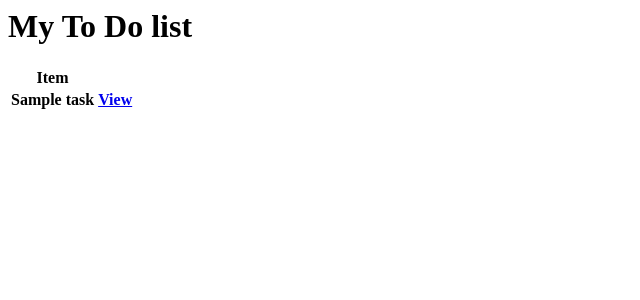
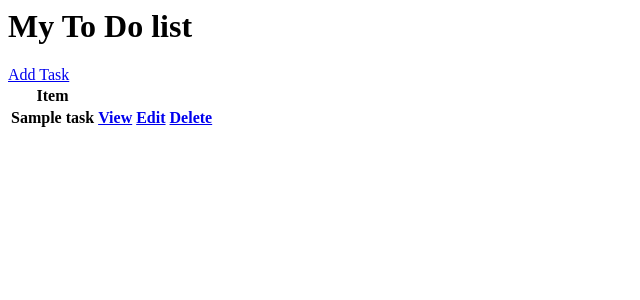
Before and after one commit to YaYaYaroslav/To-Do-List, a Django app: page / in a window 1280 px wide. Shown: the top 300 px of the page, without its empty margins (0-640 px from the left). Run offline with Django 5.2, Linux system fonts and the light colour scheme; tables that the repository leaves empty hold one stand-in row (values such as "Sample post"); lists and menus that the app fills with data are empty.

Commit message:
creating CRUD

```diff
--- /dev/null
+++ b/base/templates/base/task_confirm_delete.html
@@ -0,0 +1,6 @@
+<a href="{% url 'tasks' %}">Go Back</a>
+<form method="POST">
+  {% csrf_token  %}
+  <p>Are your sure that you want to delete this task? "{{task}}"</p>
+  <input type="submit" value="Delete"/>
+</form>
--- a/base/templates/base/task_list.html
+++ b/base/templates/base/task_list.html
@@ -1,4 +1,5 @@
 <h1>My To Do list</h1>
+<a href="{% url 'task-create' %}">Add Task</a>
 
 <table>
   <tr>
@@ -9,6 +10,8 @@
   <tr>
     <th>{{task.title}}</th>
     <th><a href="{% url 'task' task.id %}">View</a></th>
+    <th><a href="{% url 'task-update' task.id %}">Edit</a></th>
+    <th><a href="{% url 'task-delete' task.id %}">Delete</a></th>
   </tr>
   {% empty %}
   <h3> No items in list </h3>
--- a/base/urls.py
+++ b/base/urls.py
@@ -1,8 +1,10 @@
 from django.urls import path
-from .views import TaskList, TaskDetail, TaskCreate
+from .views import TaskList, TaskDetail, TaskCreate, TaskUpdate, DeleteView
 
 urlpatterns = [
     path("", TaskList.as_view(), name="tasks"),
     path("task/<int:pk>/", TaskDetail.as_view(), name="task"),
     path("create-task/", TaskCreate.as_view(), name="task-create"),
+    path("task-update/<int:pk>/", TaskUpdate.as_view(), name="task-update"),
+    path("task-delete/<int:pk>/", DeleteView.as_view(), name="task-delete"),
 ]
--- a/base/views.py
+++ b/base/views.py
@@ -1,7 +1,7 @@
 from django.shortcuts import render
 from django.views.generic.list import ListView
 from django.views.generic.detail import DetailView
-from django.views.generic.edit import CreateView
+from django.views.generic.edit import CreateView, UpdateView, DeleteView
 from django.urls import reverse_lazy
 
 from .models import Task
@@ -20,5 +20,17 @@ class TaskDetail(DetailView):
 
 class TaskCreate(CreateView):
     model = Task
-    field = "__all__"
+    fields = "__all__"
     success_url = reverse_lazy("tasks")
+
+
+class TaskUpdate(UpdateView):
+    model = Task
+    fields = "__all__"
+    success_url = reverse_lazy("tasks")
+
+
+class DeleteView(DeleteView):
+    model = Task
+    context_object_name = "task"
+    success_url = reverse_lazy("tasks")
```
Also changed, not shown: base/templates/base/task_form.html (+7 -0 lines).
